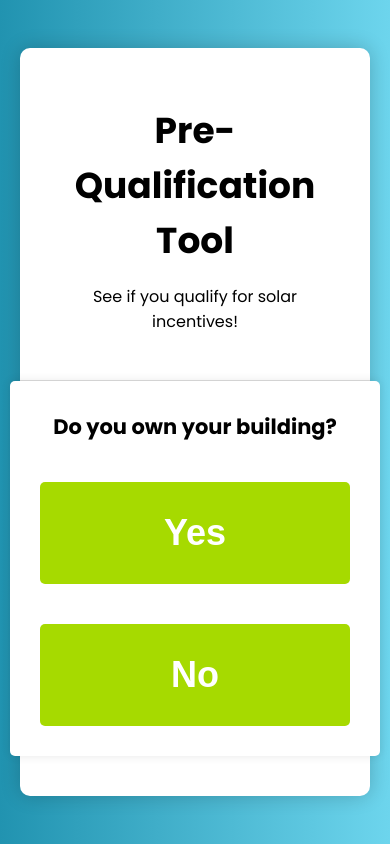
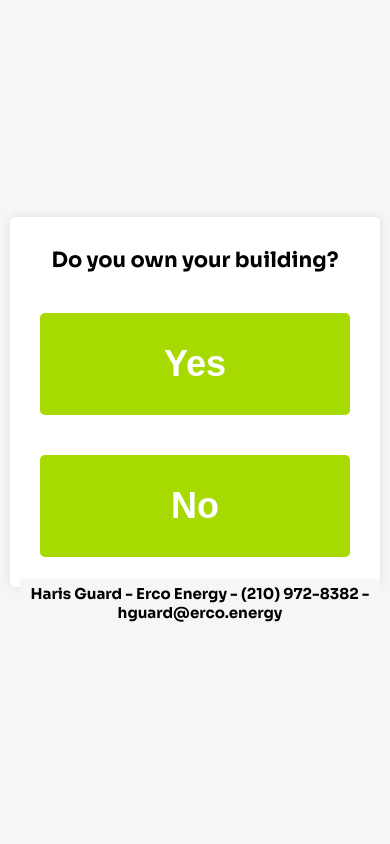
Before and after one commit to Haris00911/zjolt.github.io, a plain HTML site: page index.html in a window 390 px wide. Drawn offline with Linux system fonts and the light colour scheme.

Commit message:
revert but keep css

```diff
--- a/index.html
+++ b/index.html
@@ -3,18 +3,13 @@
 <head>
     <meta charset="UTF-8">
     <meta name="viewport" content="width=device-width, initial-scale=1.0">
-    <link href="https://fonts.googleapis.com/css2?family=Poppins:wght@400;700&display=swap" rel="stylesheet">
+    <link href="https://fonts.googleapis.com/css2?family=Sora:wght@700&display=swap" rel="stylesheet">
     <title>Pre-Qualification Tool</title>
-    <link rel="stylesheet" href="style.css">
-    <script defer src="script.js"></script>
+    <link rel="stylesheet" href="style.css"> <!-- Link to CSS file -->
+    <script defer src="script.js"></script> <!-- Link to JavaScript file -->
 </head>
 <body>
     <div id="app">
-        <header>
-            <h1>Pre-Qualification Tool</h1>
-            <p>See if you qualify for solar incentives!</p>
-        </header>
-
         <!-- Question 1 Frame -->
         <div class="frame" id="question1-frame">
             <div class="question">Do you own your building?</div>
@@ -36,7 +31,7 @@
         <!-- Input Frame -->
         <div class="frame" id="input-frame">
             <label for="electric-bill">What is your average electric bill?</label>
-            <input type="number" inputmode="decimal" id="electric-bill" step="0.01" placeholder="e.g., 1500">
+			<input type="number" inputmode="decimal" id="electric-bill" step="0.01" placeholder="e.g., 1500">
             <label for="electric-rate">What is your electric rate?</label>
             <input type="number" inputmode="decimal" id="electric-rate" step="0.01" placeholder="e.g., 0.12">
             <div class="button-container">
@@ -50,8 +45,12 @@
             <div id="results-entry"></div>
             <div class="button-container">
                 <button class="home-btn">Home</button>
-                <button class="contact-btn">Contact Us</button>
             </div>
+        </div>
+
+        <!-- Footer -->
+        <div class="footer">
+            Haris Guard - Erco Energy - (210) 972-8382 - hguard@erco.energy
         </div>
     </div>
 </body>
--- a/style.css
+++ b/style.css
@@ -1,13 +1,14 @@
+/* Updated style.css */
 body, html {
-    font-family: 'Poppins', sans-serif;
-    background: linear-gradient(to right, #2193b0, #6dd5ed);
+    font-family: 'Sora', sans-serif;
+    background: #F6F6F6;
     margin: 0;
     padding: 0;
-    width: 100vw;
-    overflow-x: hidden;
+    width: 100vw; /* Ensure the body takes the full viewport width */
+    overflow-x: hidden; /* Hide horizontal scrollbar caused by full viewport width */
     display: flex;
     justify-content: center;
-    align-items: center;
+    align-items: center; /* Centering vertically */
     min-height: 100vh;
 }
 
@@ -15,46 +16,32 @@ body, html {
     display: flex;
     flex-direction: column;
     align-items: center;
-    width: calc(100% - 40px);
-    max-width: 1200px;
-    margin: auto;
-    position: relative;
-    padding-bottom: 20px;
-    background: white;
-    border-radius: 10px;
-    box-shadow: 0 0 20px rgba(0, 0, 0, 0.2);
-}
-
-header {
-    text-align: center;
-    padding: 30px;
-    border-bottom: 1px solid #ddd;
-}
-
-h1 {
-    font-size: 36px;
-    margin-bottom: 10px;
+    width: calc(100% - 40px); /* Adjust for padding */
+    max-width: 1200px; /* Set max-width to scale up */
+    margin: auto; /* Center the app in the viewport */
+    position: relative; /* For absolute positioning of the footer */
+    padding-bottom: 20px; /* Space for the footer */
 }
 
 .frame {
-    display: none;
+    display: none; /* Initially hide all frames */
     background: white;
-    padding: 40px;
+    padding: 40px; /* Increase padding */
     border-radius: 5px;
-    box-shadow: 0 0 10px rgba(0, 0, 0, 0.1);
-    width: 100%;
-    margin-bottom: 20px;
+    box-shadow: 0 0 10px rgba(0,0,0,0.1);
+    width: 100%; /* Use full width for larger size */
+    margin-bottom: 20px; /* Space before footer */
 }
 
 .frame.active {
-    display: flex;
-    flex-direction: column;
+    display: flex; /* Use flex layout to position buttons */
+    flex-direction: column; /* Stack elements vertically */
     align-items: center;
     justify-content: center;
 }
 
 .question, label, #results-entry {
-    font-size: 28px;
+    font-size: 28px; /* Adjust font size for consistency */
     font-weight: bold;
     margin: 20px 0;
     color: black;
@@ -62,17 +49,17 @@ h1 {
 }
 
 .button-container {
-    width: 100%;
+    width: 100%; /* Full width of the container */
     display: flex;
-    justify-content: center;
-    align-items: center;
-    flex-wrap: wrap;
+    justify-content: center; /* Center buttons horizontally */
+    align-items: center; /* Center buttons vertically */
+    flex-wrap: wrap; /* Allow buttons to wrap on smaller screens */
 }
 
 button {
     margin: 20px;
-    padding: 30px 60px;
-    font-size: 48px;
+    padding: 30px 60px; /* Larger padding for finger-friendly touch */
+    font-size: 48px; /* Increased font size */
     font-weight: bold;
     color: white;
     background-color: #A6DA00;
@@ -80,7 +67,7 @@ button {
     border-radius: 5px;
     cursor: pointer;
     transition: background-color 0.3s ease;
-    flex: 1;
+    flex: 1; /* Grow to fit container */
 }
 
 button:hover, button:focus {
@@ -91,37 +78,59 @@ button:active {
     background-color: #00B400;
 }
 
-.contact-btn {
-    background-color: #007bff;
+.footer {
+    text-align: center;
+    padding: 5px;
+    background: #f6f6f6;
+    font-size: 12px;
+    width: 100%;
+    position: absolute; /* Absolute position to the bottom */
+    bottom: 0; /* Stick to the bottom */
+    left: 0; /* Align to the left */
 }
 
-.contact-btn:hover, .contact-btn:focus {
-    background-color: #0062cc;
-}
-
-/* Responsive adjustments */
+/* Responsive adjustments for very small screens */
 @media only screen and (max-width: 414px) {
-    .question, label, #results-entry {
-        font-size: 18px;
+    .question, label, #results-entry, .footer {
+        font-size: 18px; /* Slightly smaller font size for small screens */
     }
 
     button {
-        padding: 30px 60px;
-        font-size: 36px;
+        padding: 30px 60px; /* Adjusted padding for smaller buttons */
+        font-size: 36px; /* Adjusted font size for button text */
     }
 
     .frame {
-        padding: 10px;
+        padding: 10px; /* Reduced padding for frames */
+    }
+
+    .footer {
+        font-size: 15px; /* Smaller footer font size for mobile screens */
     }
 }
 
+/* Apply the same size reductions to other small screens, if desired */
 @media only screen and (max-width: 600px) {
-    .question, label, #results-entry {
-        font-size: 21px;
+    .question, label, #results-entry, .footer {
+        font-size: 21px; /* Adjust font size if necessary */
     }
 
     button {
-        padding: 30px 60px;
-        font-size: 36px;
+        padding: 30px 60px; /* Adjust padding if necessary */
+        font-size: 36px; /* Adjust font size if necessary */
+    }
+
+    .footer {
+        font-size: 15px; /* Adjust footer font size if necessary */
     }
 }
+
+/* Ensure footer stays at the bottom on all screens */
+@media (min-width: 600px) {
+    .footer {
+        position: absolute; /* Keep footer at the bottom */
+        bottom: 0;
+        width: 100%;
+        font-size: 20px; /* Adjust font size for larger screens */
+    }
+}
```
